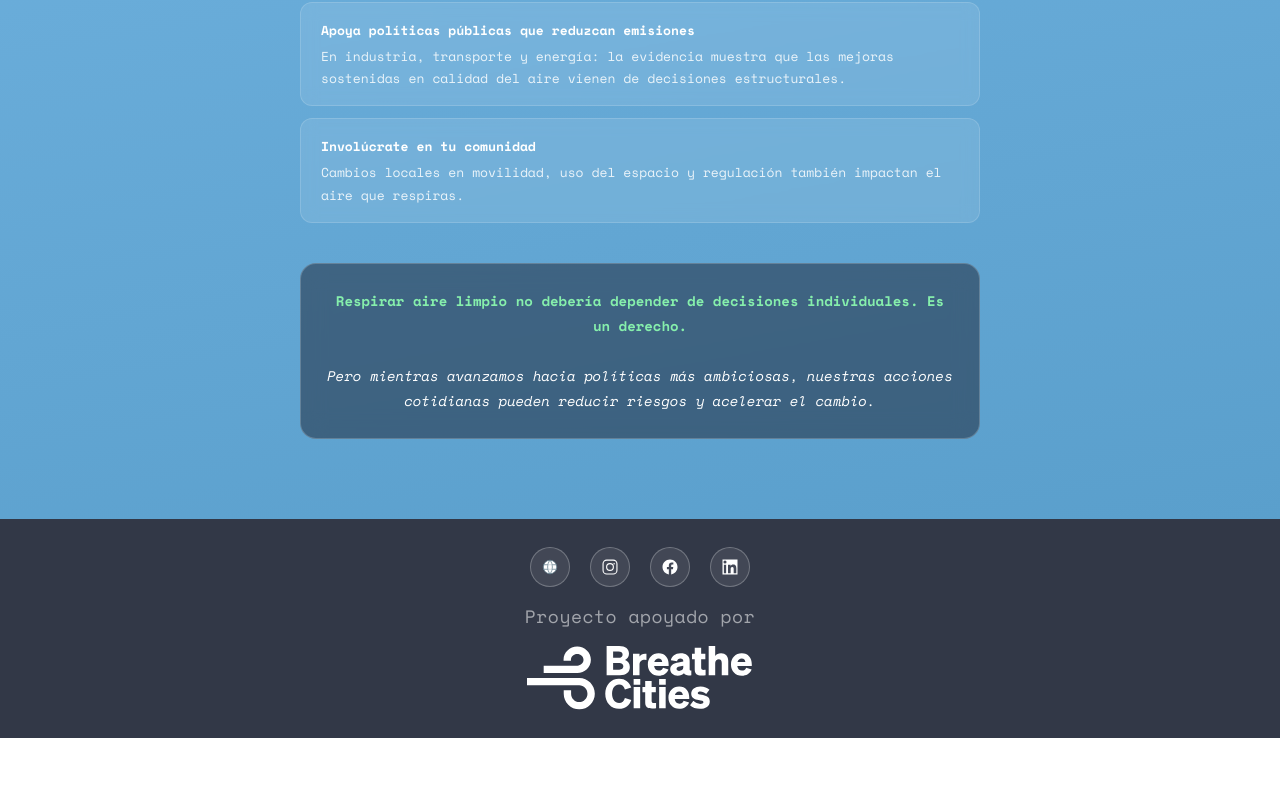
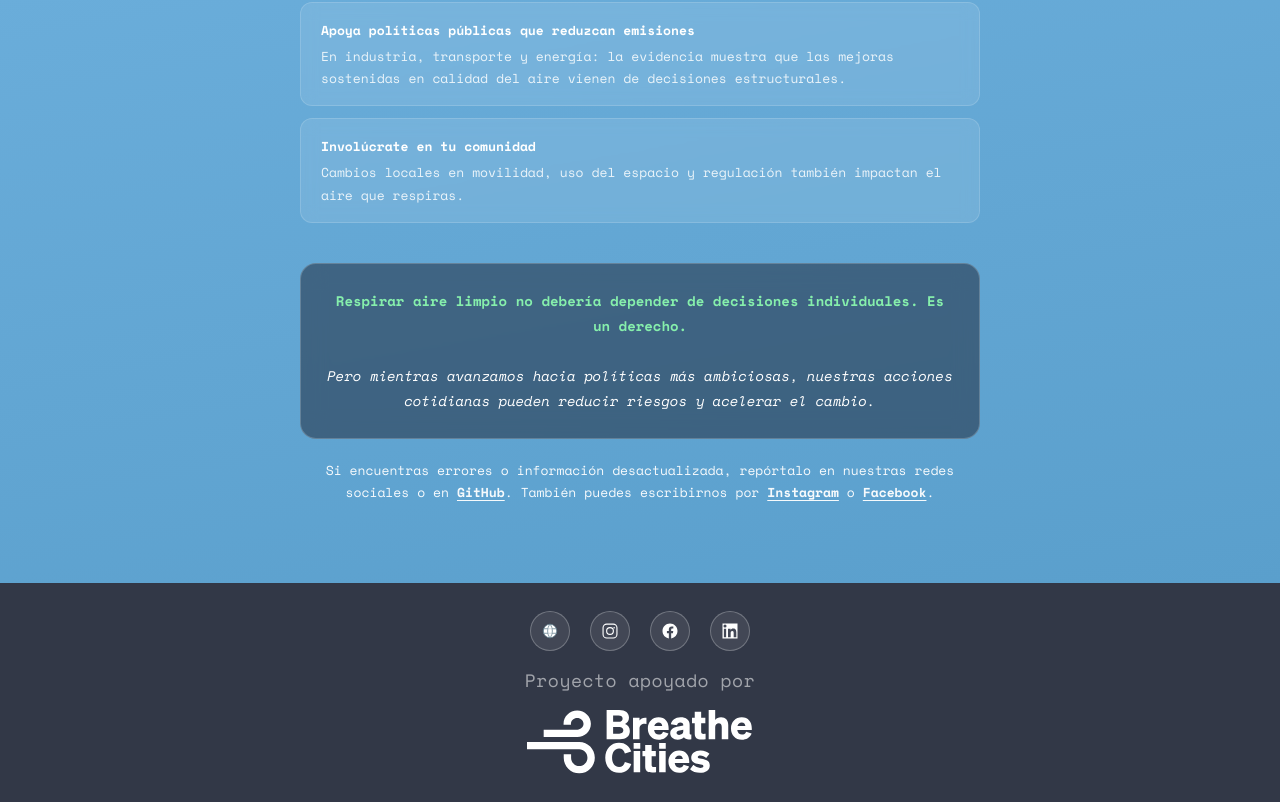
Before and after one commit to surinstitute/aire-libre, a React (Vite) app: page /recomendaciones in a window 1280 px wide. Shown: the part 1309-2111 px from the top of the page. Before the commit the page ends 2047 px from the top, so only its background shows below. Built offline with nearby package versions, Linux system fonts and the light colour scheme; no server answers.

Commit message:
Reporting

```diff
--- a/src/pages/Recommendations.tsx
+++ b/src/pages/Recommendations.tsx
@@ -113,6 +113,25 @@ export default function Recommendations() {
           font-style: normal;
         }
 
+        .rec-report {
+          margin-top: 20px;
+          text-align: center;
+          font-size: 13px;
+          line-height: 1.7;
+          opacity: 0.95;
+        }
+
+        .rec-report a {
+          color: #ffffff;
+          font-weight: 700;
+          text-decoration: underline;
+          text-underline-offset: 3px;
+        }
+
+        .rec-report a:hover {
+          opacity: 0.85;
+        }
+
         @media (max-width: 600px) {
           .rec { padding: 24px 16px 60px; }
           .rec-item { padding: 14px 16px; font-size: 12px; }
@@ -218,6 +237,34 @@ export default function Recommendations() {
           <br /><br />
           Pero mientras avanzamos hacia políticas más ambiciosas, nuestras acciones cotidianas pueden reducir riesgos y acelerar el cambio.
         </div>
+
+        <p className="rec-report">
+          Si encuentras errores o información desactualizada, repórtalo en nuestras redes sociales o en{' '}
+          <a
+            href="https://www.github.com/surinstitute/aire-libre"
+            target="_blank"
+            rel="noopener noreferrer"
+          >
+            GitHub
+          </a>
+          . También puedes escribirnos por{' '}
+          <a
+            href="https://www.instagram.com/institutodelsururbano/"
+            target="_blank"
+            rel="noopener noreferrer"
+          >
+            Instagram
+          </a>{' '}
+          o{' '}
+          <a
+            href="https://www.facebook.com/institutodelsururbano/"
+            target="_blank"
+            rel="noopener noreferrer"
+          >
+            Facebook
+          </a>
+          .
+        </p>
       </div>
     </div>
   );
```
